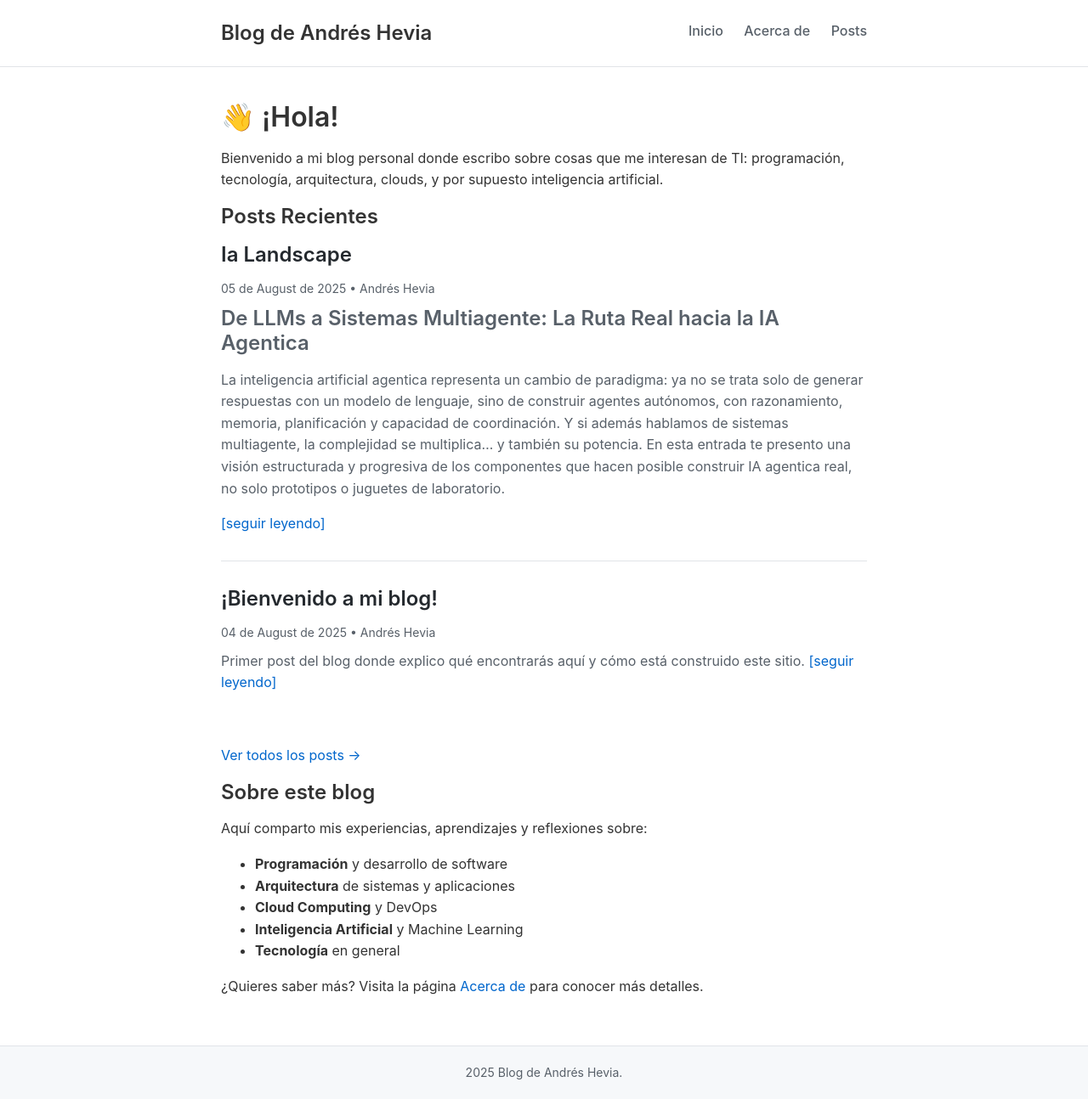
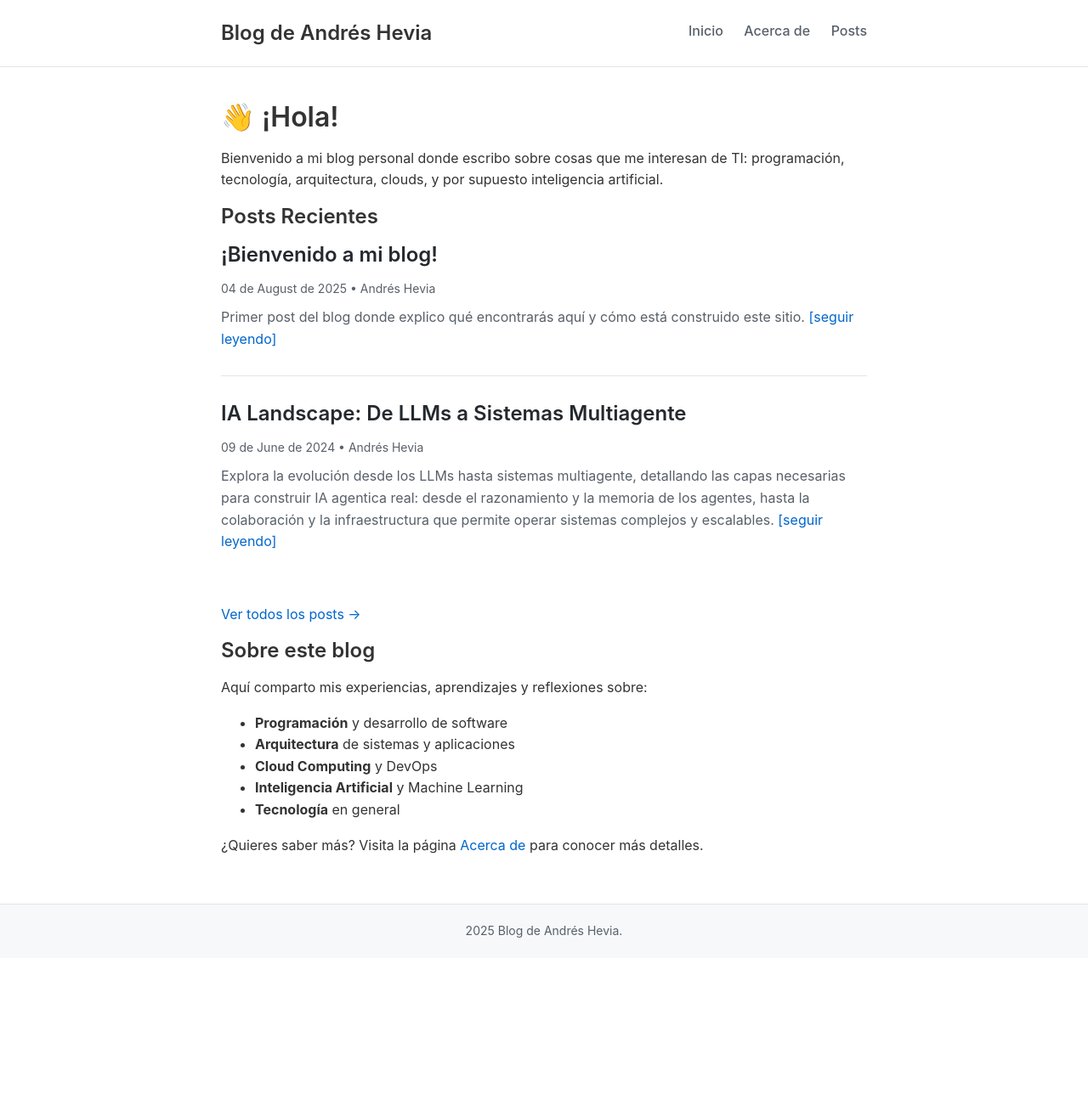
Before and after one commit to andresoid/ahevia_blog, a Jekyll site: the page built from index.md, in a window 1280 px wide. Shown: the whole page at 85% size. Built offline with Jekyll 4.4.1, drawn with Linux system fonts in a browser that asks for light colours; after the commit the page ends 1128 px from its top, so only the background shows below that.

Commit message:
añadida la cabecera del post

```diff
--- a/_posts/2025-08-05-IA-landscape.md
+++ b/_posts/2025-08-05-IA-landscape.md
@@ -1,3 +1,12 @@
+---
+layout: post
+title: "IA Landscape: De LLMs a Sistemas Multiagente"
+date: 2024-06-10 00:00:00 -0300
+categories: [IA]
+author: Andrés Hevia
+excerpt: "Explora la evolución desde los LLMs hasta sistemas multiagente, detallando las capas necesarias para construir IA agentica real: desde el razonamiento y la memoria de los agentes, hasta la colaboración y la infraestructura que permite operar sistemas complejos y escalables."
+---
+
 ## De LLMs a Sistemas Multiagente: La Ruta Real hacia la IA Agentica
 La inteligencia artificial agentica representa un cambio de paradigma: ya no se trata solo de generar respuestas con un modelo de lenguaje, sino de construir agentes autónomos, con razonamiento, memoria, planificación y capacidad de coordinación. Y si además hablamos de sistemas multiagente, la complejidad se multiplica… y también su potencia.
 En esta entrada te presento una visión estructurada y progresiva de los componentes que hacen posible construir IA agentica real, no solo prototipos o juguetes de laboratorio.
```
